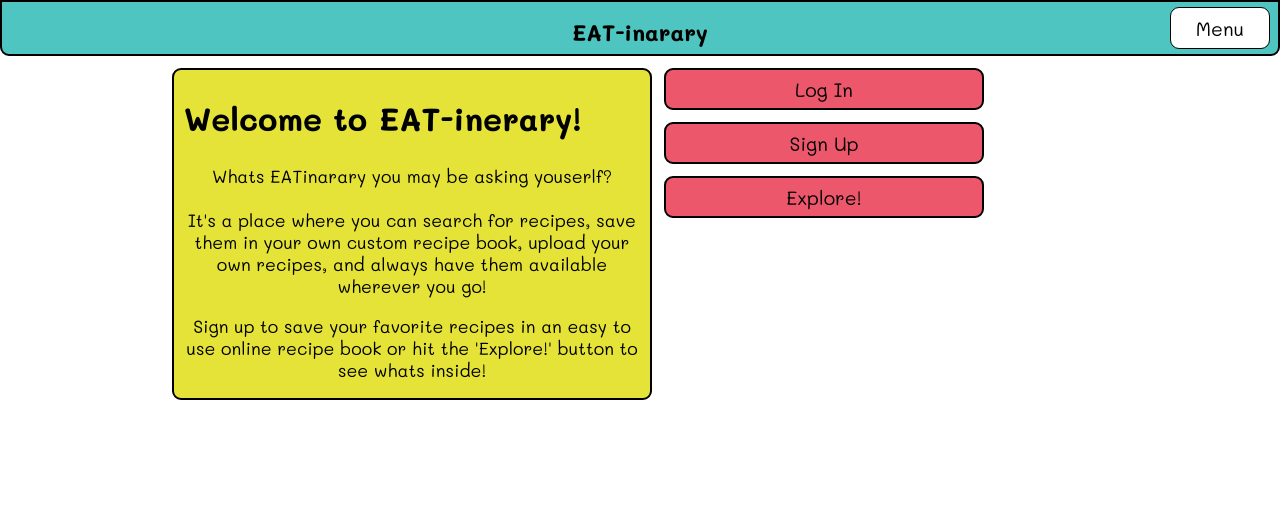
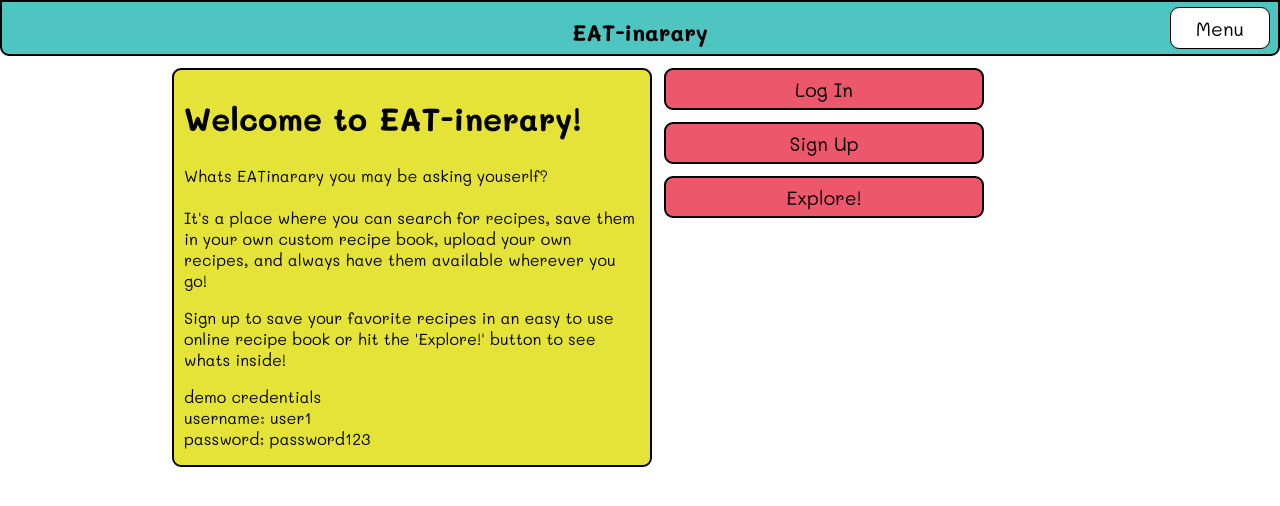
Before and after one commit to rupp-colin/eatinarary-client, a React (Create React App) app: page / in a window 1280 px wide. Shown: the top 506 px of the page. Built offline with nearby package versions, Linux system fonts and the light colour scheme; no server answers.

Commit message:
updated landing page

```diff
--- a/src/components/landing-page.js
+++ b/src/components/landing-page.js
@@ -12,6 +12,7 @@ export default function LandingPage(props) {
           you can search for recipes, save them in your own custom recipe book, upload
           your own recipes, and always have them available wherever you go!</p>
         <p>Sign up to save your favorite recipes in an easy to use online recipe book or hit the 'Explore!' button to see whats inside!</p>
+        <p> demo credentials <br/> username: user1 <br/> password: password123 </p>
       </div>
       <LandingNav />
     </div>
--- a/src/components/menu.css
+++ b/src/components/menu.css
@@ -13,15 +13,14 @@
     border-radius: 9px;
 }
 
-p {
+.main-nav p  {
     font-size: 1.1em;
     color: #4EC5C1;
     text-align: center;
     -webkit-transition: font-size font-weight .2s
 }
 
-p:hover {
-    font-size: 1.2em;
+p a:hover {
     font-weight: bold;
 }
 
```
